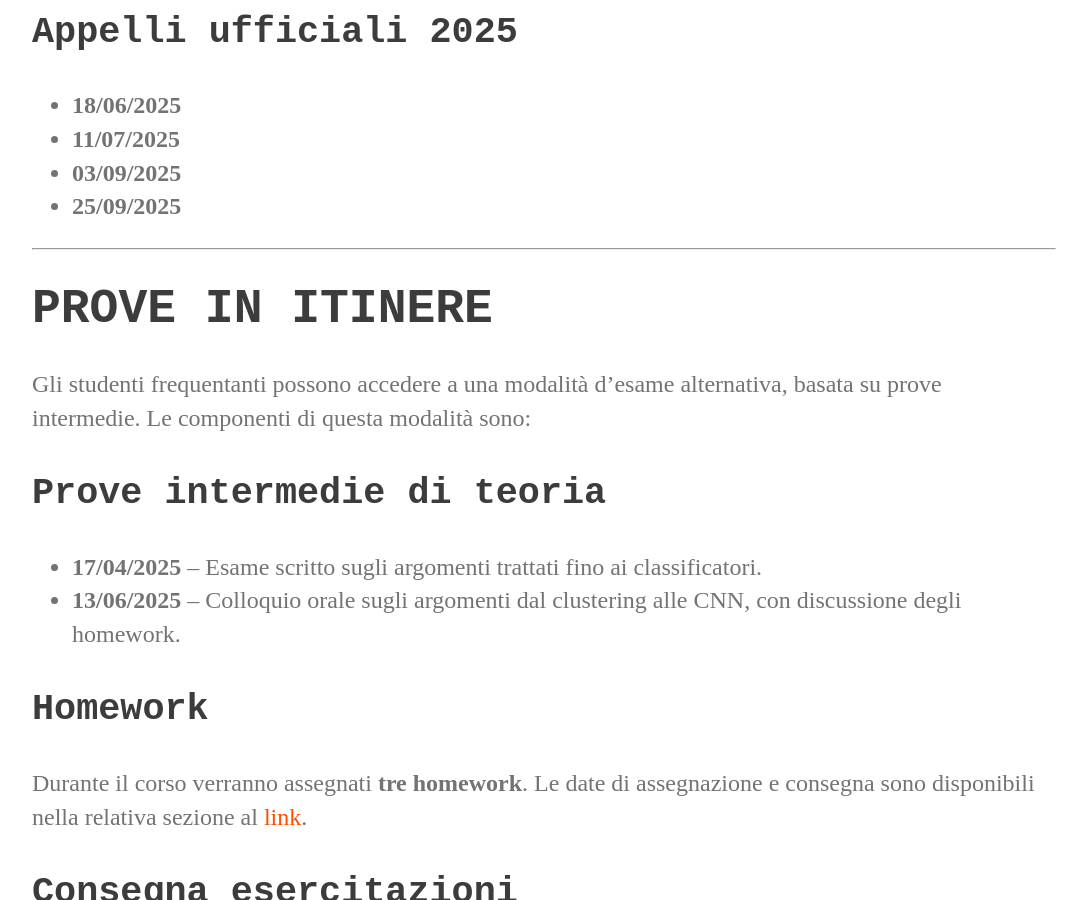
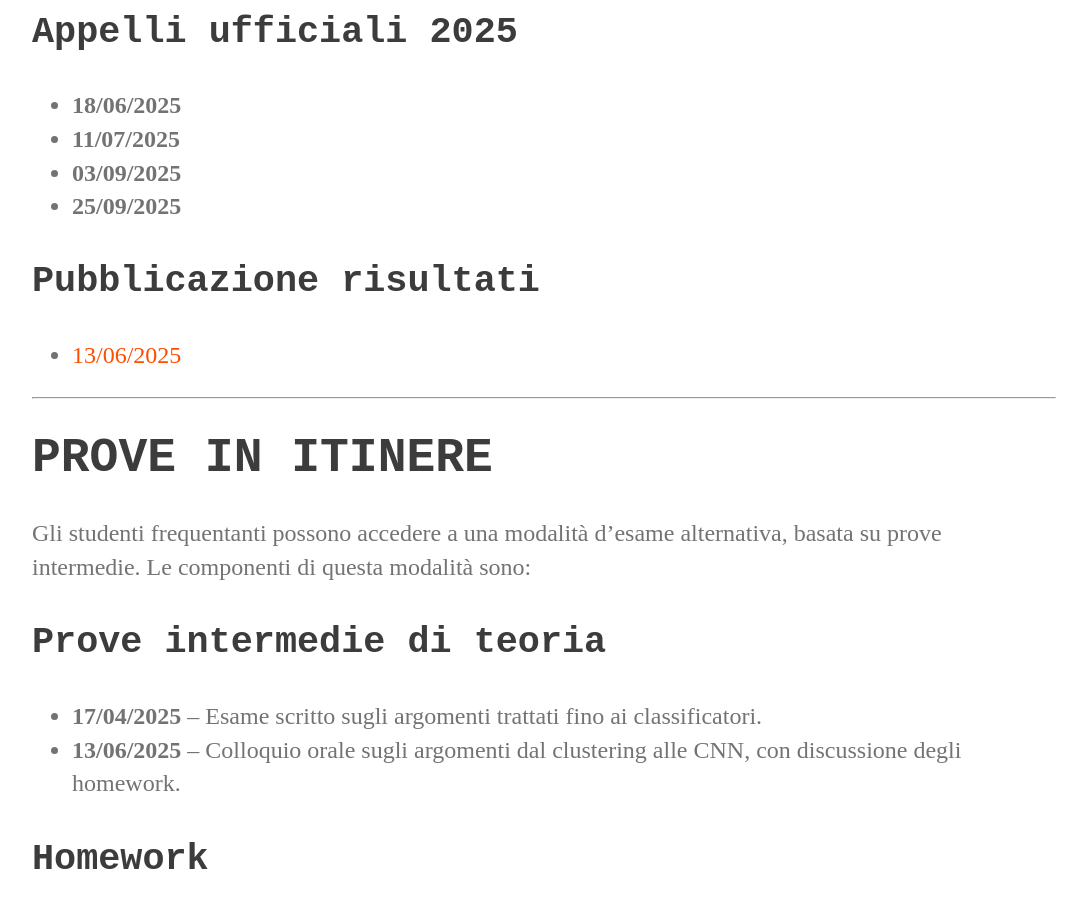
Before and after one commit to perceivelab/ml-mz-2025, a Jekyll site: the page built from index.md, in a window 1280 px wide and 900 px high, scrolled down 1373 px. Shown: the whole window, without its empty margins (96-1183 px from the left). Built offline with Jekyll 4.4.1, drawn with Linux system fonts in a browser that asks for light colours; our own code applies the rules of GitHub Pages for plain Markdown files.

Commit message:
Pubblicati voti 13/06

```diff
--- a/index.md
+++ b/index.md
@@ -36,6 +36,10 @@ Le specifiche del progetto verranno assegnate il giorno dell'appello d'esame, e
 - **03/09/2025**
 - **25/09/2025**
 
+### Pubblicazione risultati
+
+- [13/06/2025](https://studentiunict-my.sharepoint.com/:b:/g/personal/simone_palazzo_unict_it/EbXdEwFx7wNEve1d5yTyg0QBpmFNUYKASby5Bf88cG_Pvg?e=vUA4ZZ)
+
 ---
 
 # PROVE IN ITINERE
```
